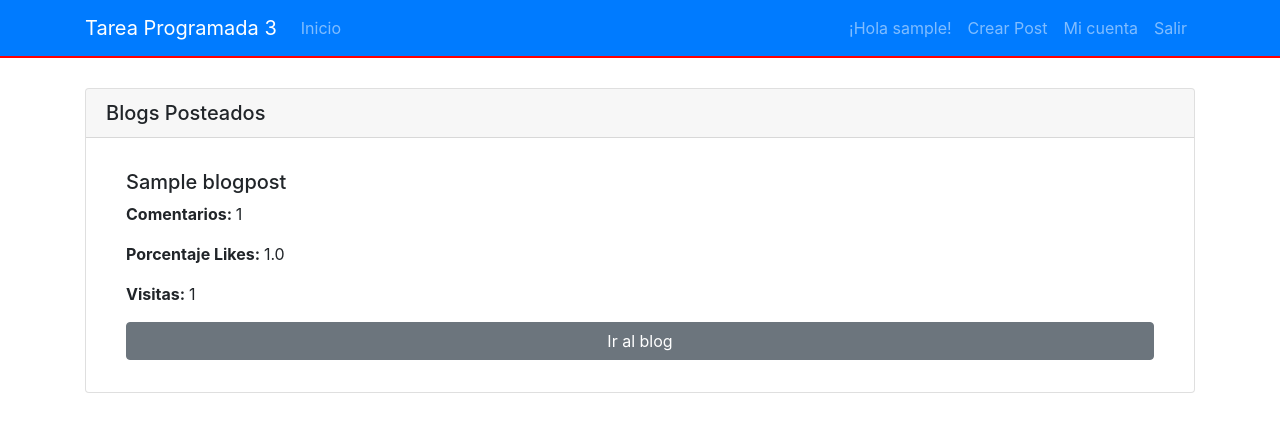
After one commit to aguilarandress/BlogWebDjango, a Django app: page /cuenta/ in a window 1280 px wide. The commit adds this page. Shown: the top 432 px of the page. Run offline with Django 3.2, Linux system fonts and the light colour scheme; a user stored in the database is signed in; tables that the repository leaves empty hold one stand-in row (values such as "Sample post"); some libraries are stand-ins or nearby versions.

```diff
--- /dev/null
+++ b/blogapp/blog/templates/blog/cuenta.html
@@ -0,0 +1,20 @@
+{% extends 'blog/layout.html' %}
+
+{% block content %}
+<div class="card">
+    <h5 class="card-header">Blogs Posteados</h5>
+    <div class="card-body">
+        <ul class="list-group list-group-flush">
+            {% for estadisticasPost in estadisticasPosts %}
+                <li class="list-group-item">
+                    <h5>{{ estadisticasPost.post.titulo }}</h5>
+                    <p><strong>Comentarios: </strong> {{ estadisticasPost.num_comentarios }}</p>
+                    <p><strong>Porcentaje Likes: </strong> {{ estadisticasPost.porcentajeLikes }}</p>
+                    <p><strong>Visitas: </strong> {{ estadisticasPost.num_visitas }}</p>
+                    <a href="{% url 'blog:detallesPost' estadisticasPost.post.id %}" class="btn btn-secondary btn-block">Ir al blog</a>
+                </li>
+            {% endfor %}
+        </ul>
+    </div>
+</div>
+{% endblock %}
--- a/blogapp/blog/templates/blog/layout.html
+++ b/blogapp/blog/templates/blog/layout.html
@@ -44,7 +44,7 @@
                         </a>
                     </li>
                     <li class="nav-item">
-                        <a href="#" class="nav-link">
+                        <a href="{% url 'blog:cuenta' %}" class="nav-link">
                             Mi cuenta
                         </a>
                     </li>
--- a/blogapp/blog/urls.py
+++ b/blogapp/blog/urls.py
@@ -12,5 +12,6 @@ urlpatterns = [
     path("post/<int:id>/", views.detallesPost, name="detallesPost"),
     path("post/<int:id>/comentar/", views.agregarComentario, name="agregarComentario"),
     path("post/<int:id>/like/", views.likePost, name="likePost"),
-    path("post/<int:id>/dislike/", views.dislikePost, name="dislikePost")
+    path("post/<int:id>/dislike/", views.dislikePost, name="dislikePost"),
+    path("cuenta/", views.cuenta, name="cuenta")
 ]
--- a/blogapp/blog/views.py
+++ b/blogapp/blog/views.py
@@ -186,3 +186,16 @@ def dislikePost(request, id):
     post.numDislikes += 1
     post.save()
     return HttpResponseRedirect(reverse("blog:detallesPost", args=[id]))
+
+
+def cuenta(request):
+    usuario = request.user
+    postsDelUsuario = BlogPost.objects.filter(usuario=usuario)
+
+    estadisticasPosts = []
+    for post in postsDelUsuario:
+        estadisticas = Estadisticas.objects.get(post=post)
+        estadisticasPosts.append(estadisticas)
+
+    context = {"estadisticasPosts": estadisticasPosts}
+    return render(request, "blog/cuenta.html", context)
```
